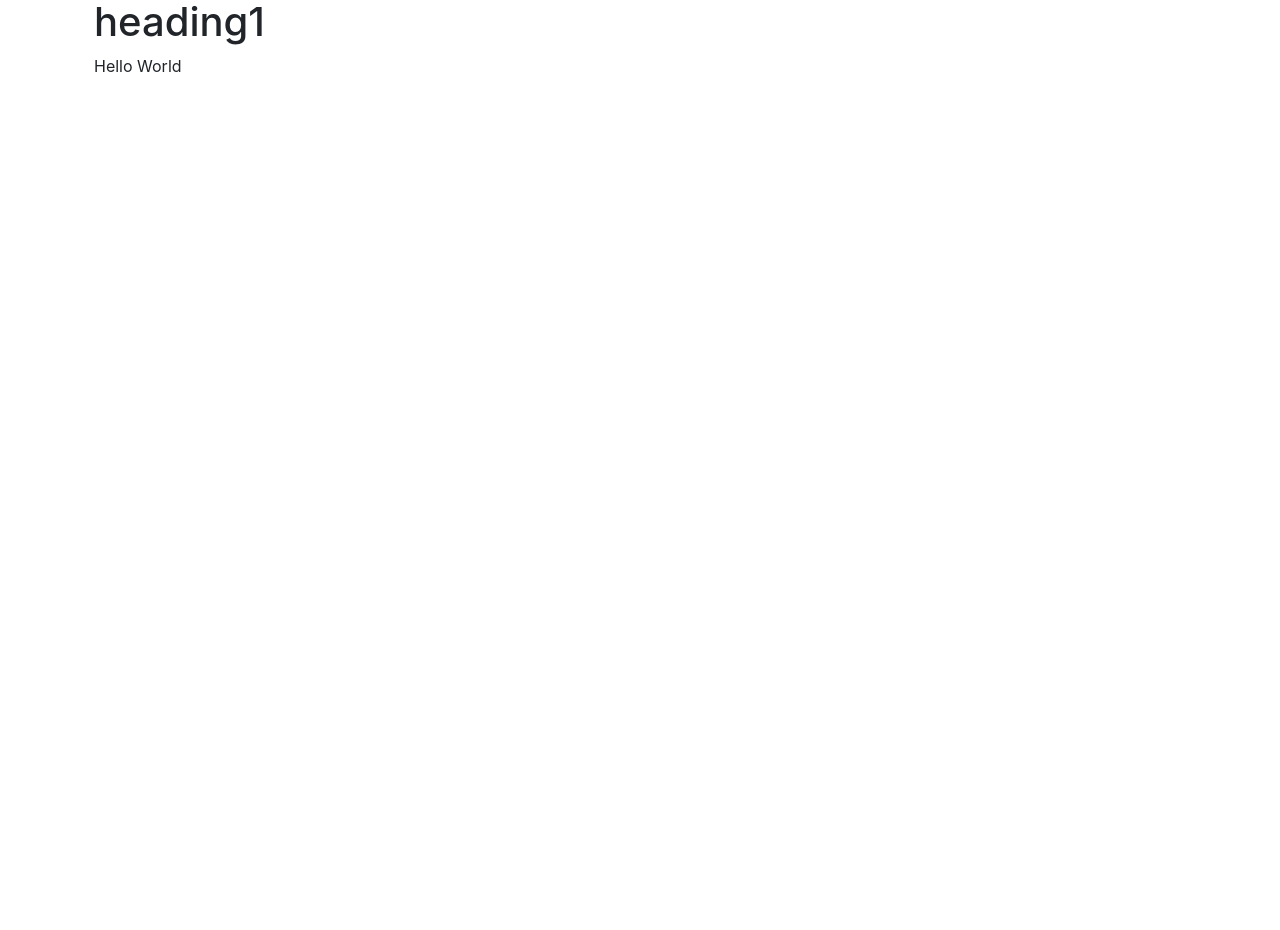
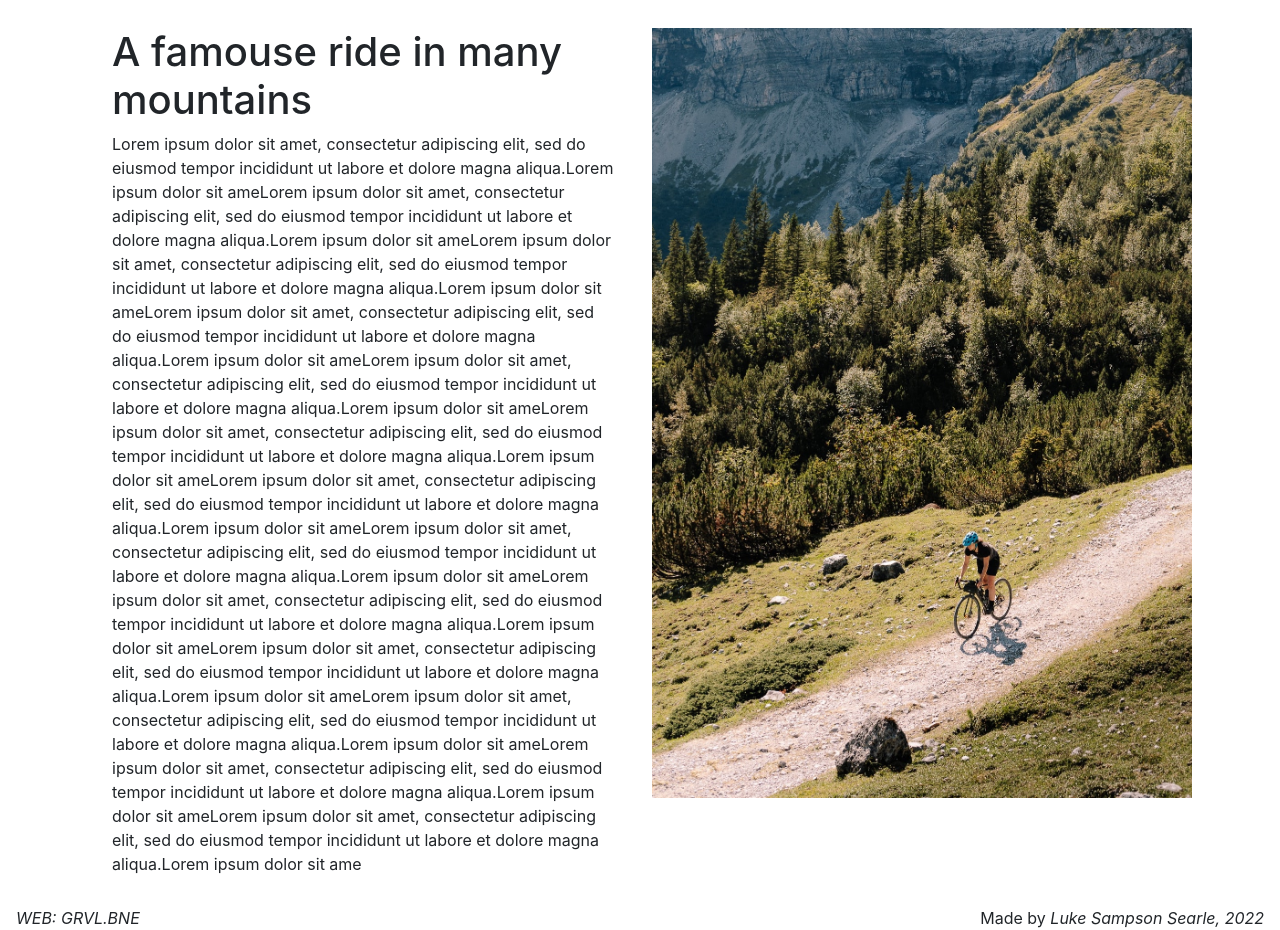
Before and after one commit to sslukess/newapp, a React (Create React App) app: page / in a window 1280 px wide. Shown: the part 487-1417 px from the top of the page. Before the commit the page ends 875 px from the top, so only its background shows below. Built offline with nearby package versions, Linux system fonts and the light colour scheme.

Commit message:
Footer added and home page complete

```diff
--- a/src/App/App.js
+++ b/src/App/App.js
@@ -1,10 +1,12 @@
 import './App.css';
 import '../Utils/Color Pallet/ColorPallet.css';
 import Header from '../Components/Organisms/Header/header';
+import Footer from '../Components/Organisms/Footer/Footer'
 import ScreenSizeProvider from '../Utils/Screen Size Media Queries/ScreenSize';
-import ContentBox from '../Components/Molecules/Content Box/ContentBox';
-import { Container } from 'react-bootstrap';
-import Hero from '../Components/Organisms/Hero/Hero'
+import Row from 'react-bootstrap/Row'
+import Col from 'react-bootstrap/Col'
+
+import HomepageBody from '../Pages/Home/HomePageBody'
 
 
 let pText = "Lorem ipsum dolor sit amet, consectetur adipiscing elit, sed do eiusmod tempor incididunt ut labore et dolore magna aliqua.Lorem ipsum dolor sit ame";
@@ -15,12 +17,13 @@ function App() {
     <>
       <ScreenSizeProvider>
         <Header />
-        <main id='main'>
-          <Hero id='hero' text={pText} heading='GRVL//BNE' />
-          <Container>
-            <ContentBox content='Hello World' heading='heading1' />
-          </Container>
-        </main>
+
+          <main>
+            <HomepageBody pText={pText} />
+            <Footer />
+          </main>
+
+
       </ScreenSizeProvider>
     </>
   );
--- /dev/null
+++ b/src/Components/Organisms/Footer/Footer.js
@@ -0,0 +1,15 @@
+import React from "react"
+
+export default function Footer() {
+
+    return (
+
+        <footer class="position-absolute w-100 d-flex justify-content-center justify-content-sm-between align-items-end">
+            <div class="px-md-3 px-sm-2">
+                <i class="footer-text-box-sm-hide">WEB: GRVL.BNE </i>
+            </div>
+            <div class="px-md-3 px-sm-2">Made by <i>Luke Sampson Searle, 2022</i></div>
+        </footer>
+
+    )
+}
--- /dev/null
+++ b/src/Components/Organisms/TextAndImage/TextAndImage.js
@@ -0,0 +1,29 @@
+import React from "react";
+import ContentBox from "../../Molecules/Content Box/ContentBox";
+import Container from 'react-bootstrap/Container';
+import Row from 'react-bootstrap/Row'
+import Col from 'react-bootstrap/Col'
+import ridinginmountains from '../../../Images/riding-in-mountains.jpg';
+import * as styles from './TextAndImage.module.css'
+
+
+export default function TextAndImage(props) {
+
+    console.log(styles)
+    return (
+        <Container id={styles.default.outerContainer}>
+            <Row className={styles.default.Row}>
+                <Col sm={12} md className={styles.default.Col}>
+                    <ContentBox content={props.text} heading={props.heading} />
+                </Col>
+                <Col sm={12} md className={styles.default.Col}>
+                    <div id={styles.default.imgContainer}>
+                        <img src={ridinginmountains} className={styles.default.img} />
+                    </div>
+                </Col>
+            </Row>
+
+        </Container>
+
+    )
+};
--- /dev/null
+++ b/src/Components/Organisms/TextAndImage/TextAndImage.module.css
@@ -0,0 +1,22 @@
+.Row, .Col, #imgContainer {
+    height: 100%;
+
+}
+
+.img {
+    height: 100%;
+    width: auto;
+}
+
+#outerContainer {
+    padding: 30px;
+}
+
+.Col {
+    overflow: scroll;
+}
+
+#imgContainer {
+    height: 770px;
+
+}
--- /dev/null
+++ b/src/Pages/Home/HomePageBody.js
@@ -0,0 +1,13 @@
+import React from "react";
+import Hero from '../../Components/Organisms/Hero/Hero'
+import TextAndImage from '../../Components/Organisms/TextAndImage/TextAndImage'
+
+export default function HomepageBody(props) {
+
+    return (
+        <>
+            <Hero id='hero' text={props.pText} heading='GRVL//BNE' />
+            <TextAndImage heading='A famouse ride in many mountains' text={props.pText.repeat(13)} />
+        </>
+    )
+}
--- a/src/index.css
+++ b/src/index.css
@@ -17,7 +17,12 @@ code {
 html, body, #root, main {
   height: 100%;
   width: 100%;
+
 };
+
+main {
+
+}
 
 #main {
   padding: 0;
```
Also changed, not shown: src/Images/riding-in-mountains.jpg (added).
